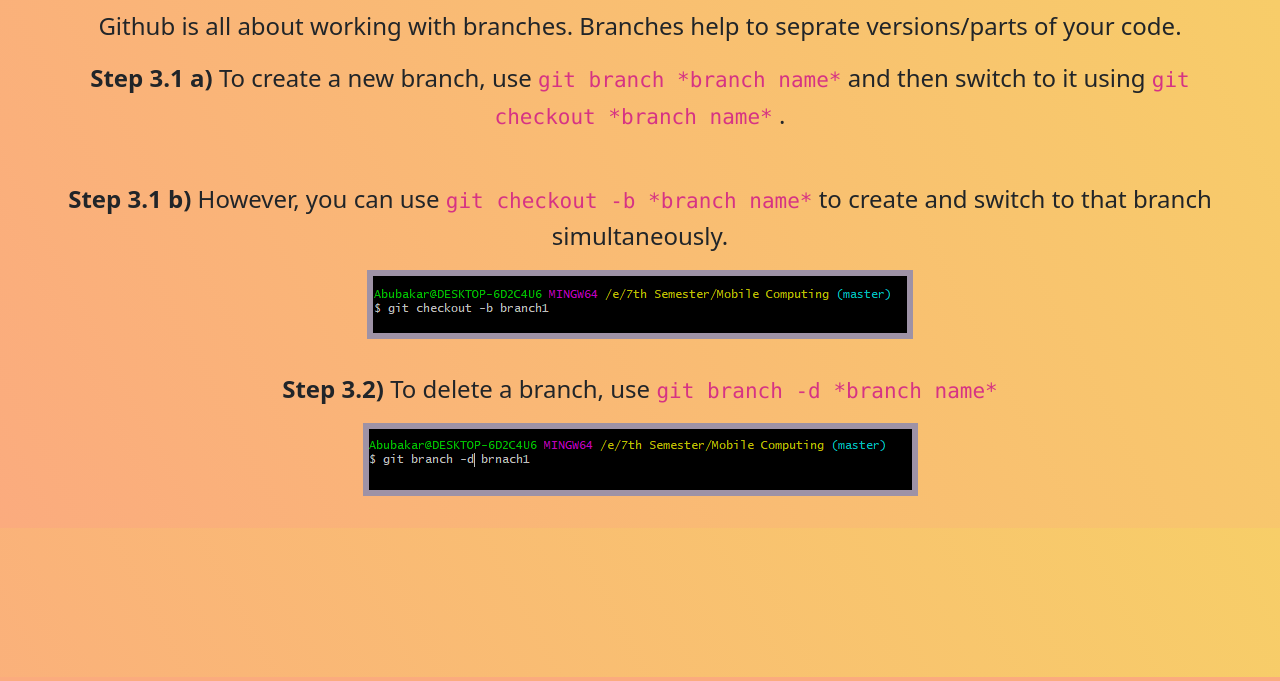
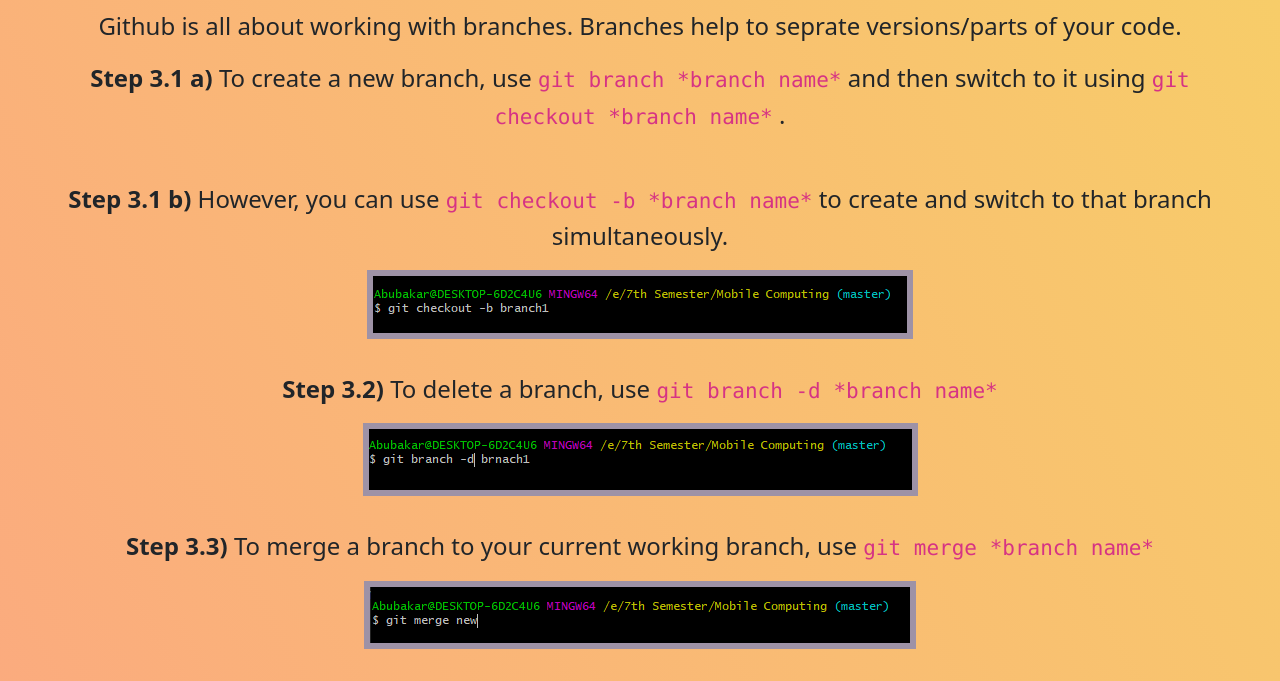
Before and after one commit to abubakarHayat/intro-to-github, a plain HTML site: page gitbranches.html in a window 1280 px wide. Shown: the part 123-804 px from the top of the page. Drawn offline with nearby package versions, Linux system fonts and the light colour scheme.

Commit message:
Added content in gitbranches.html

```diff
--- a/gitbranches.html
+++ b/gitbranches.html
@@ -49,6 +49,12 @@
                     <img src="./imgs/git-dlt.png" class="img-fluid" alt="git checkout">
                 </div>
             </div>
+            <div class='row'>
+                <div class='col-sm-12'>
+                    <p><strong>Step 3.3)</strong> To merge a branch to your current working branch, use <code>git merge *branch name*</code> </p>
+                    <img src="./imgs/git-mrg.png" class="img-fluid" alt="git checkout">
+                </div>
+            </div>
         </div>
 
     </div>
```
Also changed, not shown: imgs/git-mrg.png (added).
